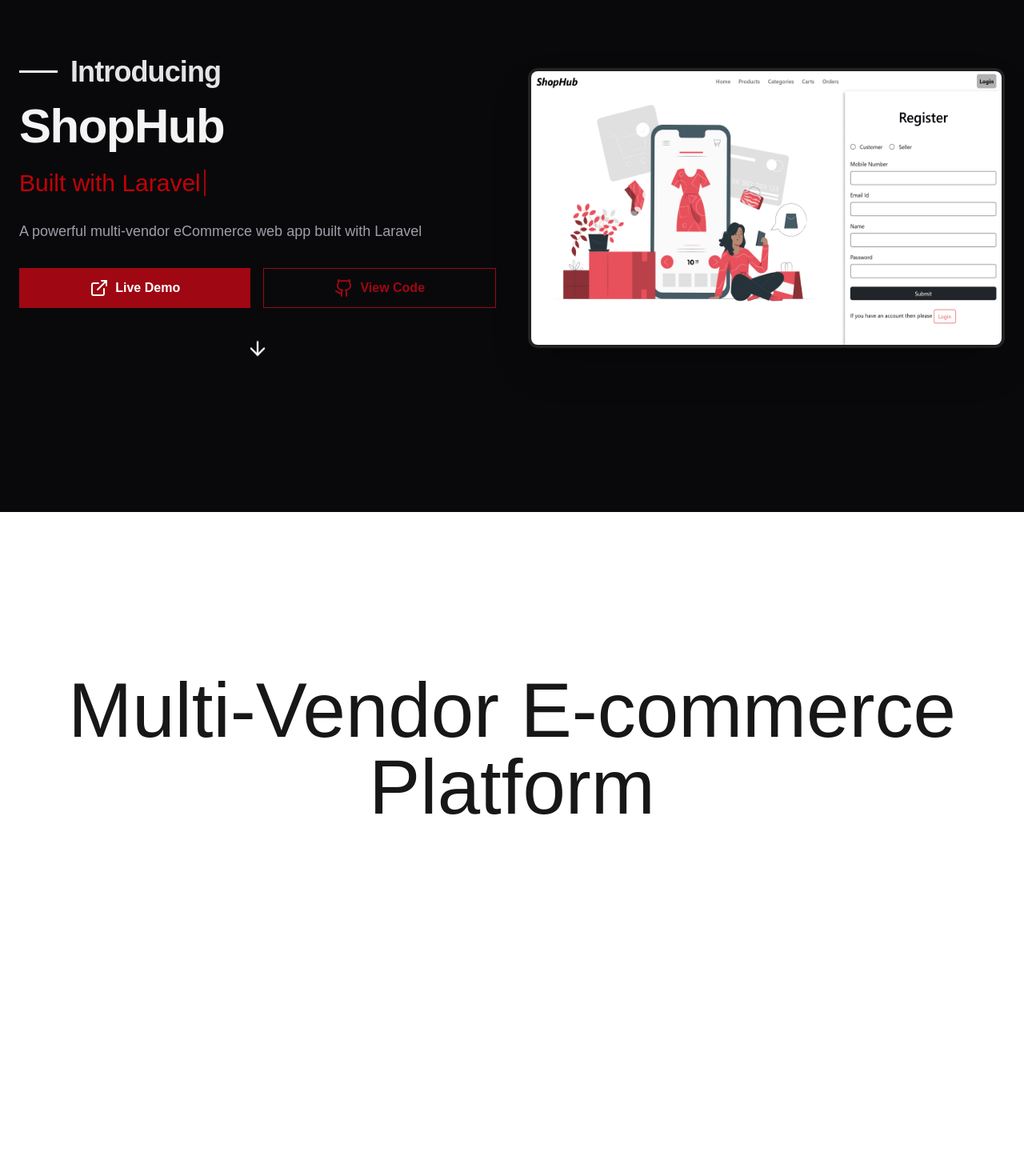
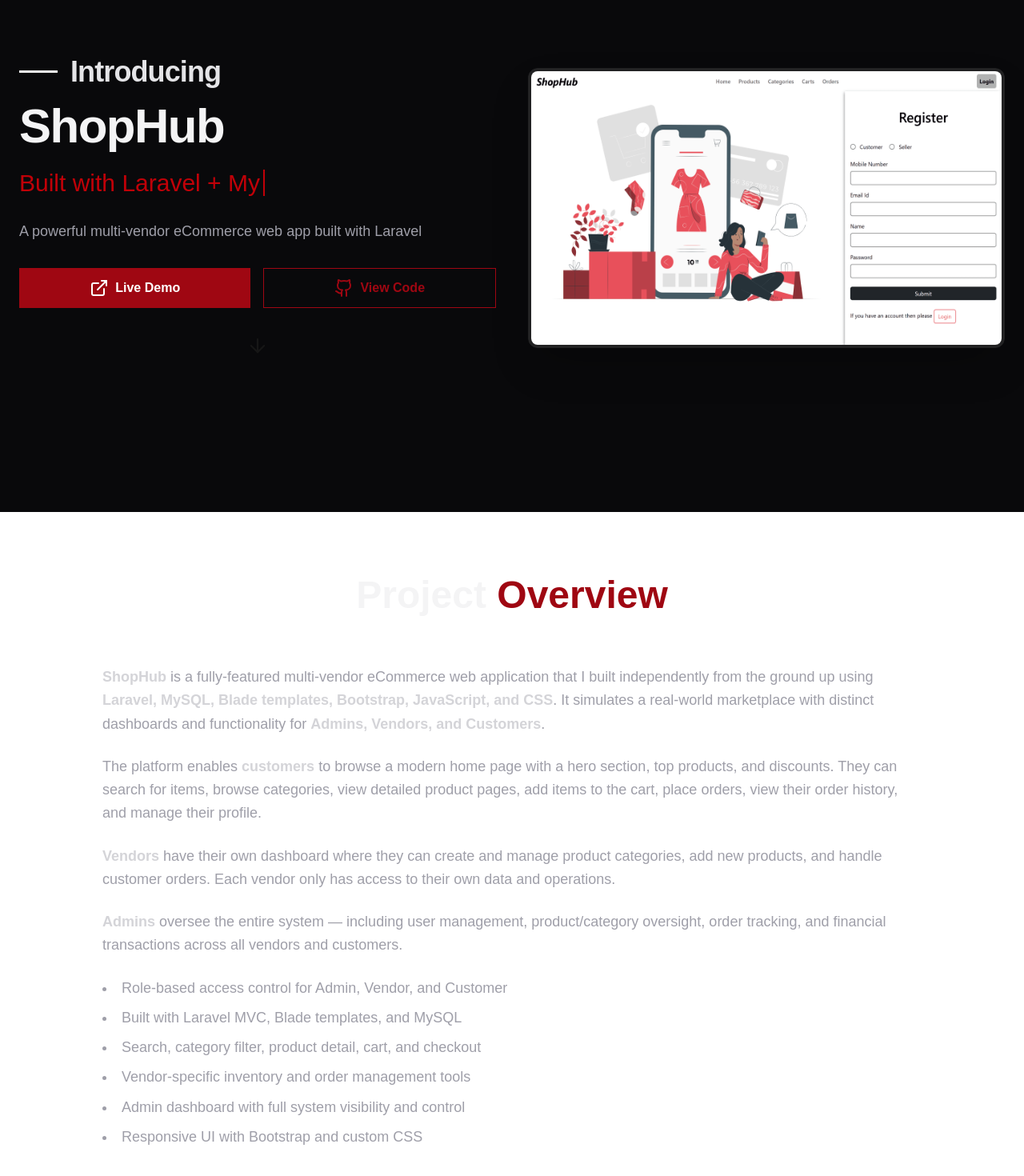
Before and after one commit to thappamkkumar/portfolio, a Next.js app: page /project-detail/multi-vendor-ecommerce in a window 1280 px wide. Shown: the part 180-1650 px from the top of the page at 80% size. Before the commit the page ends 1217 px from the top, so only its background shows below. Built offline with nearby package versions, Linux system fonts and the light colour scheme.

Commit message:
in multi-vendor-ecommerse detail, overview and tech stack were completed

```diff
--- a/src/app/project-detail/multi-vendor-ecommerce/page.tsx
+++ b/src/app/project-detail/multi-vendor-ecommerce/page.tsx
@@ -1,64 +1,23 @@
 import HeroSection from "@/components/project-detail/HeroSection";
+import TechStack from "@/components/project-detail/TechStack";
+import Overview from "@/components/project-detail/multi-vendor-ecommerce/Overview";
+
+import {
+  heroProps,
+  techStackProps,
+} from "@/lib/project-detail-data/multi-vendor-ecommerce/data";
 
 export default function MultiVendorEcommerce() {
-  const images = [
-    "/project-doc/multi-vendor-ecommerse/login-page.png",
-    "/project-doc/multi-vendor-ecommerse/register-page.png",
+  return (
+    <main>
+      <HeroSection {...heroProps} />
+      <div className="px-6">
+        <Overview />
+        <TechStack {...techStackProps} />
+      </div>
 
-    "/project-doc/multi-vendor-ecommerse/customer/home-page.png",
-    "/project-doc/multi-vendor-ecommerse/customer/product-list-page.png",
-    "/project-doc/multi-vendor-ecommerse/customer/product-search-page.png",
-    "/project-doc/multi-vendor-ecommerse/customer/product-detail-page.png",
-    "/project-doc/multi-vendor-ecommerse/customer/place-order-page.png",
-    "/project-doc/multi-vendor-ecommerse/customer/categories-page.png",
-    "/project-doc/multi-vendor-ecommerse/customer/category-product-page.png",
-    "/project-doc/multi-vendor-ecommerse/customer/cart-page.png",
-    "/project-doc/multi-vendor-ecommerse/customer/order-list-page.png",
-    "/project-doc/multi-vendor-ecommerse/customer/profile-page.png",
-    "/project-doc/multi-vendor-ecommerse/customer/logout-page.png",
-
-    "/project-doc/multi-vendor-ecommerse/vendor/dashboard-page.png",
-    "/project-doc/multi-vendor-ecommerse/vendor/category-list-page.png",
-    "/project-doc/multi-vendor-ecommerse/vendor/product-list-page.png",
-    "/project-doc/multi-vendor-ecommerse/vendor/product-add-new-page.png",
-    "/project-doc/multi-vendor-ecommerse/vendor/order-list-page.png",
-    "/project-doc/multi-vendor-ecommerse/vendor/payment-list-page.png",
-    "/project-doc/multi-vendor-ecommerse/vendor/profile-page.png",
-    "/project-doc/multi-vendor-ecommerse/vendor/logout-page.png",
-
-    "/project-doc/multi-vendor-ecommerse/admin/dashboard-page.png",
-    "/project-doc/multi-vendor-ecommerse/admin/user-list-page.png",
-    "/project-doc/multi-vendor-ecommerse/admin/category-list-page.png",
-    "/project-doc/multi-vendor-ecommerse/admin/product-list-page.png",
-    "/project-doc/multi-vendor-ecommerse/admin/order-list-page.png",
-    "/project-doc/multi-vendor-ecommerse/admin/transection-list-page.png",
-    "/project-doc/multi-vendor-ecommerse/admin/payment-list-page.png",
-    "/project-doc/multi-vendor-ecommerse/admin/profile-page.png",
-    "/project-doc/multi-vendor-ecommerse/admin/logout-page.png",
-
-
-  ];
-
-  return (
-    <main className="">
-      <HeroSection
-        title="ShopHub"
-        tagline="A powerful multi-vendor eCommerce web app built with Laravel"
-        images={images}
-				titles={[
-					"Multi-vendor Marketplace",
-					"Built with Laravel + MySQL",
-					"Admin, Vendor & Customer Roles",
-					"Bootstrap, JS, Auth, Dashboard",
-				]}
-        liveDemoUrl="https://your-live-demo.com"
-        codeUrl="https://github.com/your-repo/shophub"
-        scrollToId="#project-content"
-      />
-
-      <span id="project-content" className="block pt-50 text-8xl text-center">
-        Multi-Vendor E-commerce Platform
-      </span>
+			<div className="px-6 h-screen">
+      </div>
     </main>
   );
 }
--- a/src/components/project-detail/HeroSection.tsx
+++ b/src/components/project-detail/HeroSection.tsx
@@ -1,16 +1,14 @@
 "use client";
 
-import { useEffect, useState } from "react";
-import HeroText from "./HeroText";
-import HeroImage from "./HeroImage";
-
-
+import { useEffect, useMemo, useState } from "react";
+import HeroText from "./hero/HeroText";
+import HeroImage from "./hero/HeroImage";
 
 interface HeroSectionProps {
   title: string;
   tagline: string;
+  titles: string[]; // fixed type
   images: string[];
-  titles: string;
   liveDemoUrl?: string;
   codeUrl?: string;
   scrollToId?: string;
@@ -19,11 +17,11 @@
 export default function HeroSection({
   title,
   tagline,
+  titles,
   images,
-  titles,
   liveDemoUrl,
   codeUrl,
-  scrollToId = "project-content",
+  scrollToId = "#overview",
 }: HeroSectionProps) {
   const [currentImage, setCurrentImage] = useState(0);
   const [text, setText] = useState("");
@@ -31,17 +29,19 @@
   const [subIndex, setSubIndex] = useState(0);
   const [deleting, setDeleting] = useState(false);
 
+  // ??? Memoize images to avoid re-renders
+  const memoizedImages = useMemo(() => images, [images]);
+
   // Slideshow logic
   useEffect(() => {
     const interval = setInterval(() => {
-      setCurrentImage((prev) => (prev + 1) % images.length);
+      setCurrentImage((prev) => (prev + 1) % memoizedImages.length);
     }, 3000);
     return () => clearInterval(interval);
-  }, [images.length]);
+  }, [memoizedImages]);
 
   // Typing animation
   useEffect(() => {
-    if (index === titles.length) setIndex(0);
     const currentTitle = titles[index];
 
     if (subIndex === currentTitle.length + 1 && !deleting) {
@@ -61,11 +61,10 @@
     }, deleting ? 40 : 80);
 
     return () => clearTimeout(timeout);
-  }, [subIndex, deleting, index]);
+  }, [subIndex, deleting, index, titles]);
 
   return (
-    <section className="relative w-full h-[95vh] bg-zinc-950 text-white overflow-hidden">
-      <div className="max-w-7xl mx-auto px-6 py-12 h-full flex    items-end  lg:items-center justify-between gap-10">
+    <section className="  w-full max-w-7xl     min-h-[95vh] mx-auto px-6 py-12 bg-zinc-950   overflow-hidden flex items-end lg:items-center justify-between gap-10">
 
         <HeroText
           title={title}
@@ -75,8 +74,8 @@
           codeUrl={codeUrl}
           scrollToId={scrollToId}
         />
-				<HeroImage currentImage={currentImage} images={images} />
-      </div>
+        <HeroImage currentImage={currentImage} images={memoizedImages} />
+
     </section>
   );
 }
--- /dev/null
+++ b/src/components/project-detail/TechStack.tsx
@@ -0,0 +1,64 @@
+'use client';
+
+import { motion } from 'framer-motion';
+import { Wrench } from "lucide-react";
+
+const fadeUp= {
+  hidden: { opacity: 0, y: 30 },
+  visible: { opacity: 1, y: 0, transition: { duration: 0.6 } },
+};
+ const stackLi = {
+  hidden: { opacity: 0, y: 30,   },
+  visible: (i: number) => ({
+    opacity: 1,
+    y: 0,
+
+    transition: { delay: i * 0.1, duration: 0.6, ease: 'easeOut' },
+  }),
+};
+
+interface TechStackProps {
+  stack: string[];
+}
+
+
+export default function TechStack({ stack }: TechStackProps) {
+  return (
+    <motion.section
+			className=" max-w-5xl mx-auto p-4 rounded-xl bg-zinc-900 overflow-hidden"
+			variants={fadeUp}
+			initial="hidden"
+			whileInView="visible"
+			viewport={{ once: true }}
+		>
+
+			<motion.h2
+        className="flex items-center gap-3  text-xl md:text-2xl font-bold text-red-800 mb-2"
+				variants={fadeUp}
+        initial="hidden"
+        whileInView="visible"
+        viewport={{ once: true }}
+      >
+				 <Wrench className=" " /> <span>Tech Stack</span>
+      </motion.h2>
+
+      <ul
+				className="list-disc list-inside space-y-2 text-zinc-200 text-base"
+
+			>
+        {stack.map((tech, index) => (
+          <motion.li
+						key={index}
+						custom={index}
+						variants={stackLi}
+						initial="hidden"
+						whileInView="visible"
+						viewport={{ once: true }}
+					>
+						{tech}
+					</motion.li>
+        ))}
+      </ul>
+    </motion.section>
+  );
+}
--- /dev/null
+++ b/src/components/project-detail/multi-vendor-ecommerce/Overview.tsx
@@ -0,0 +1,82 @@
+'use client';
+
+import { motion } from 'framer-motion';
+
+const fadeUp = {
+  hidden: { opacity: 0, y: 30 },
+  visible: {
+    opacity: 1,
+    y: 0,
+    transition: { duration: 0.6, ease: 'easeOut' },
+  },
+};
+
+export default function Overview() {
+  return (
+    <section id="overview" className="py-20 max-w-5xl mx-auto   md:px-0">
+      <motion.h2
+        className="text-center text-4xl md:text-5xl font-bold text-zinc-100 mb-16"
+        variants={fadeUp}
+        initial="hidden"
+        whileInView="visible"
+        viewport={{ once: true }}
+      >
+        Project <span className="text-red-800">Overview</span>
+      </motion.h2>
+
+      <div className="space-y-6 text-lg text-zinc-400 leading-relaxed">
+        <motion.p
+					variants={fadeUp}
+					initial="hidden"
+					whileInView="visible"
+					viewport={{ once: true }}
+				>
+					<strong className="text-zinc-300">ShopHub</strong> is a fully-featured multi-vendor eCommerce web application that I built independently from the ground up using <strong className="text-zinc-300">Laravel, MySQL, Blade templates, Bootstrap, JavaScript, and CSS</strong>. It simulates a real-world marketplace with distinct dashboards and functionality for <strong className="text-zinc-300">Admins, Vendors, and Customers</strong>.
+				</motion.p>
+
+				<motion.p
+					variants={fadeUp}
+					initial="hidden"
+					whileInView="visible"
+					viewport={{ once: true }}
+				>
+					The platform enables <strong className="text-zinc-300">customers</strong> to browse a modern home page with a hero section, top products, and discounts. They can search for items, browse categories, view detailed product pages, add items to the cart, place orders, view their order history, and manage their profile.
+				</motion.p>
+
+				<motion.p
+					variants={fadeUp}
+					initial="hidden"
+					whileInView="visible"
+					viewport={{ once: true }}
+				>
+					<strong className="text-zinc-300">Vendors</strong> have their own dashboard where they can create and manage product categories, add new products, and handle customer orders. Each vendor only has access to their own data and operations.
+				</motion.p>
+
+				<motion.p
+					variants={fadeUp}
+					initial="hidden"
+					whileInView="visible"
+					viewport={{ once: true }}
+				>
+					<strong className="text-zinc-300">Admins</strong> oversee the entire system — including user management, product/category oversight, order tracking, and financial transactions across all vendors and customers.
+				</motion.p>
+
+				<motion.ul
+					className="list-disc list-inside mt-4 space-y-2"
+					variants={fadeUp}
+					initial="hidden"
+					whileInView="visible"
+					viewport={{ once: true }}
+				>
+					<li>Role-based access control for Admin, Vendor, and Customer</li>
+					<li>Built with Laravel MVC, Blade templates, and MySQL</li>
+					<li>Search, category filter, product detail, cart, and checkout</li>
+					<li>Vendor-specific inventory and order management tools</li>
+					<li>Admin dashboard with full system visibility and control</li>
+					<li>Responsive UI with Bootstrap and custom CSS</li>
+				</motion.ul>
+
+      </div>
+    </section>
+  );
+}
--- /dev/null
+++ b/src/lib/project-detail-data/multi-vendor-ecommerce/data.ts
@@ -0,0 +1,60 @@
+// app/project-detail/multi-vendor-ecommerce/data.ts
+
+export const heroProps = {
+  title: "ShopHub",
+  tagline: "A powerful multi-vendor eCommerce web app built with Laravel",
+  titles: [
+    "Multi-vendor Marketplace",
+    "Built with Laravel + MySQL",
+    "Admin, Vendor & Customer Roles",
+    "Bootstrap, JS, Auth, Dashboard",
+  ],
+  images: [
+    "/project-doc/multi-vendor-ecommerse/login-page.png",
+    "/project-doc/multi-vendor-ecommerse/register-page.png",
+    "/project-doc/multi-vendor-ecommerse/customer/home-page.png",
+    "/project-doc/multi-vendor-ecommerse/customer/product-list-page.png",
+    "/project-doc/multi-vendor-ecommerse/customer/product-search-page.png",
+    "/project-doc/multi-vendor-ecommerse/customer/product-detail-page.png",
+    "/project-doc/multi-vendor-ecommerse/customer/place-order-page.png",
+    "/project-doc/multi-vendor-ecommerse/customer/categories-page.png",
+    "/project-doc/multi-vendor-ecommerse/customer/category-product-page.png",
+    "/project-doc/multi-vendor-ecommerse/customer/cart-page.png",
+    "/project-doc/multi-vendor-ecommerse/customer/order-list-page.png",
+    "/project-doc/multi-vendor-ecommerse/customer/profile-page.png",
+    "/project-doc/multi-vendor-ecommerse/customer/logout-page.png",
+    "/project-doc/multi-vendor-ecommerse/vendor/dashboard-page.png",
+    "/project-doc/multi-vendor-ecommerse/vendor/category-list-page.png",
+    "/project-doc/multi-vendor-ecommerse/vendor/product-list-page.png",
+    "/project-doc/multi-vendor-ecommerse/vendor/product-add-new-page.png",
+    "/project-doc/multi-vendor-ecommerse/vendor/order-list-page.png",
+    "/project-doc/multi-vendor-ecommerse/vendor/payment-list-page.png",
+    "/project-doc/multi-vendor-ecommerse/vendor/profile-page.png",
+    "/project-doc/multi-vendor-ecommerse/vendor/logout-page.png",
+    "/project-doc/multi-vendor-ecommerse/admin/dashboard-page.png",
+    "/project-doc/multi-vendor-ecommerse/admin/user-list-page.png",
+    "/project-doc/multi-vendor-ecommerse/admin/category-list-page.png",
+    "/project-doc/multi-vendor-ecommerse/admin/product-list-page.png",
+    "/project-doc/multi-vendor-ecommerse/admin/order-list-page.png",
+    "/project-doc/multi-vendor-ecommerse/admin/transection-list-page.png",
+    "/project-doc/multi-vendor-ecommerse/admin/payment-list-page.png",
+    "/project-doc/multi-vendor-ecommerse/admin/profile-page.png",
+    "/project-doc/multi-vendor-ecommerse/admin/logout-page.png",
+  ],
+  liveDemoUrl: "https://your-live-demo.com",
+  codeUrl: "https://github.com/your-repo/shophub",
+  scrollToId: "#overview",
+};
+
+
+
+export const techStackProps = {
+  stack: [
+    "Laravel",
+    "MySQL",
+    "Blade Templates",
+    "CSS",
+    "Bootstrap",
+    "JavaScript",
+  ],
+};
```
Also changed, not shown: src/components/project-detail/hero/HeroImage.tsx (renamed from src/components/project-detail/HeroImage.tsx, +6 -6 lines), src/components/project-detail/hero/HeroText.tsx (renamed from src/components/project-detail/HeroText.tsx).
